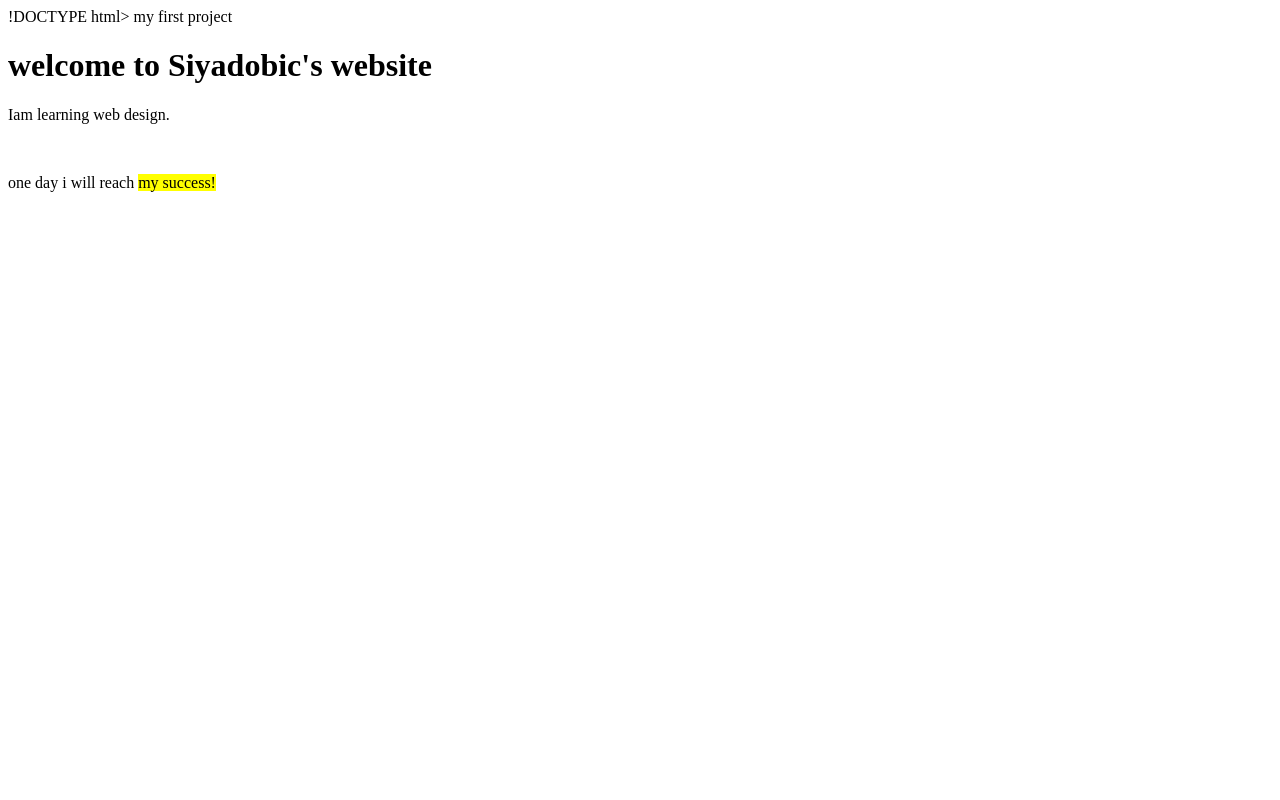
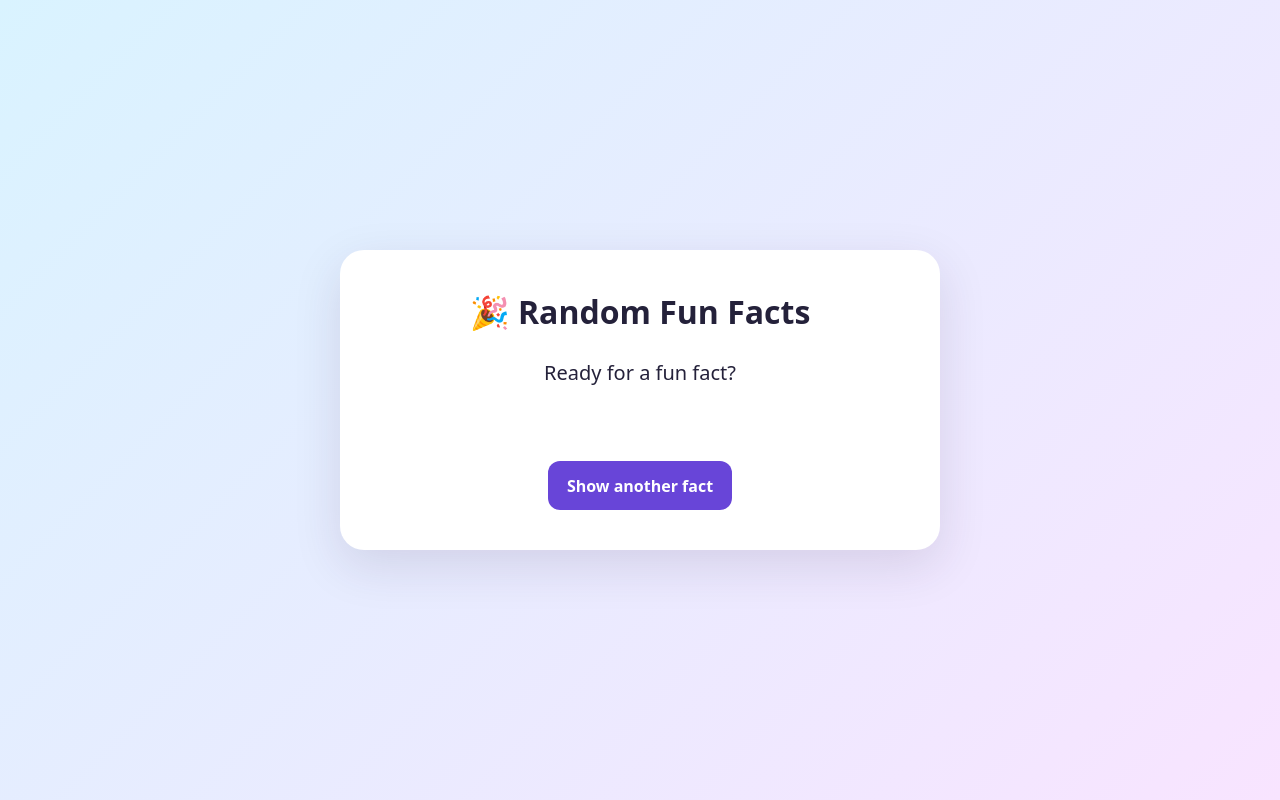
Before and after one commit to wallkaweyn450-maker/My-first-project, a plain HTML site: page index.html in a window 1280 px wide. Drawn offline with Linux system fonts and the light colour scheme.

Commit message:
Update index.html

```diff
--- a/index.html
+++ b/index.html
@@ -1,19 +1,101 @@
-!DOCTYPE html>
-<html>
+<!DOCTYPE html>
+<html lang="en">
 <head>
-  <tittle>my first project</tittle>
+  <meta charset="UTF-8">
+  <meta name="viewport" content="width=device-width, initial-scale=1">
+  <title>Random Fun Facts</title>
+  <style>
+    :root {
+      color-scheme: light;
+      font-family: system-ui, sans-serif;
+    }
+
+    body {
+      min-height: 100vh;
+      margin: 0;
+      display: grid;
+      place-items: center;
+      background: linear-gradient(135deg, #d9f3ff, #f8e4ff);
+      color: #24213a;
+    }
+
+    main {
+      width: min(90%, 520px);
+      padding: 2.5rem;
+      text-align: center;
+      background: white;
+      border-radius: 24px;
+      box-shadow: 0 16px 48px #34234a20;
+    }
+
+    h1 {
+      margin-top: 0;
+      font-size: 2rem;
+    }
+
+    #fact {
+      min-height: 5rem;
+      margin: 1.5rem 0;
+      font-size: 1.25rem;
+      line-height: 1.6;
+    }
+
+    button {
+      padding: 0.85rem 1.2rem;
+      border: 0;
+      border-radius: 12px;
+      background: #6845d8;
+      color: white;
+      font: inherit;
+      font-weight: 700;
+      cursor: pointer;
+    }
+
+    button:hover {
+      background: #5031b5;
+    }
+
+    button:focus-visible {
+      outline: 3px solid #24213a;
+      outline-offset: 4px;
+    }
+  </style>
 </head>
 <body>
+  <main>
+    <h1>🎉 Random Fun Facts</h1>
+    <p id="fact" aria-live="polite">Ready for a fun fact?</p>
+    <button id="new-fact" type="button">Show another fact</button>
+  </main>
 
-<h1>welcome to Siyadobic's website </h1>
-<p>Iam learning web design. </p>
-<br />
-<p>one day i will reach <mark>my success!</mark> </p>
+  <script>
+    const facts = [
+      "Octopuses have three hearts.",
+      "A group of flamingos is called a flamboyance.",
+      "Bananas are berries, but strawberries aren't.",
+      "The Eiffel Tower can grow taller in hot weather.",
+      "Wombat poop is cube-shaped.",
+      "A day on Venus is longer than its year.",
+      "Sea otters sometimes hold hands while they sleep.",
+      "Honey can remain edible for thousands of years.",
+      "Scotland's national animal is the unicorn.",
+      "The fingerprints of a koala are remarkably similar to human fingerprints."
+    ];
 
+    const factElement = document.querySelector("#fact");
+    const button = document.querySelector("#new-fact");
+    let previousIndex = -1;
 
+    button.addEventListener("click", () => {
+      let index;
 
+      do {
+        index = Math.floor(Math.random() * facts.length);
+      } while (facts.length > 1 && index === previousIndex);
 
-
+      previousIndex = index;
+      factElement.textContent = facts[index];
+    });
+  </script>
 </body>
-
 </html>
```
